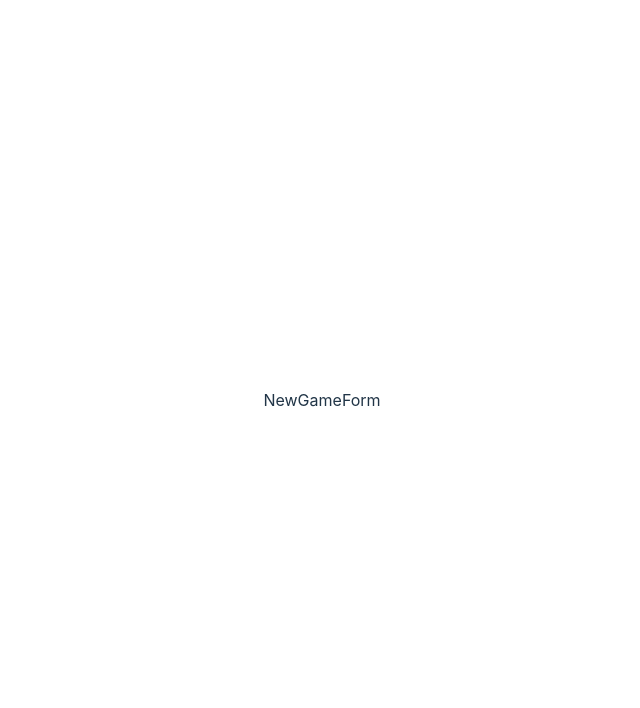
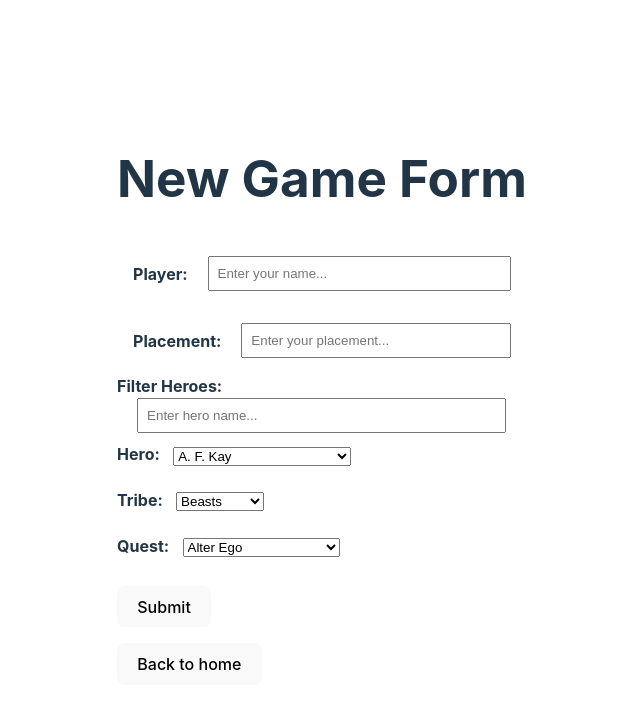
Before and after one commit to robbdouglas/hearthstone-battlegrounds-stats, a React (Vite) app: page /new-game-form in a window 1280 px wide. Shown: the top 708 px of the page, without its empty margins (318-958 px from the left). Built offline with nearby package versions, Linux system fonts and the light colour scheme.

Commit message:
create data dir with heroes, quests and tribes, NewGameForm and style

```diff
--- a/src/components/NewGameForm.jsx
+++ b/src/components/NewGameForm.jsx
@@ -1,9 +1,102 @@
-import React from 'react'
+// NewGameForm.jsx
+import React, { useState } from "react";
+import { Link } from "react-router-dom";
+import { heroes } from "../data/heroes";
+import { tribes } from "../data/tribes";
+import { quests } from "../data/quests";
+import "../styles/NewGameForm.css";
 
 function NewGameForm() {
+  const [filter, setFilter] = useState("");
+
+  const filteredHeroes = heroes.filter((hero) =>
+    hero.toLowerCase().includes(filter.toLowerCase())
+  );
+
+  console.log("Number of heroes:", heroes.length);
+  console.log("heroes:", heroes);
+
   return (
-    <div>NewGameForm</div>
-  )
+    <div>
+      <h1>New Game Form</h1>
+      <form>
+        <div className="label-input-container">
+          <div className="player-name-container">
+            <div className="input-line">
+              <label htmlFor="player-name">Player:</label>
+              <input
+                type="text"
+                id="player-name"
+                name="player-name"
+                placeholder="Enter your name..."
+              />
+            </div>
+          </div>
+          <div className="placement-container">
+            <div className="input-line">
+              <label htmlFor="placement">Placement:</label>
+
+              <input
+                type="number"
+                id="placement"
+                name="placement"
+                min="1"
+                max="8"
+                placeholder="Enter your placement..."
+              />
+            </div>
+          </div>
+          <div className="filter-container">
+            <label htmlFor="hero-filter">Filter Heroes:</label>
+            <input
+              type="text"
+              id="hero-filter"
+              name="hero-filter"
+              value={filter}
+              onChange={(e) => setFilter(e.target.value)}
+              placeholder="Enter hero name..."
+            />
+          </div>
+          <div className="hero-container">
+            <label htmlFor="hero">Hero:</label>
+            <select id="hero" name="hero">
+              {filteredHeroes.map((hero, index) => (
+                <option key={index} value={hero}>
+                  {hero}
+                </option>
+              ))}
+            </select>
+          </div>
+          <div className="tribe-container">
+            <label htmlFor="tribe">Tribe:</label>
+            <select id="tribe" name="tribe">
+              {tribes.map((tribe, index) => (
+                <option key={index} value={tribe}>
+                  {tribe}
+                </option>
+              ))}
+            </select>
+          </div>
+          <div className="quest-container">
+            <label htmlFor="quest">Quest:</label>
+            <select id="quest" name="quest">
+              {quests.map((quest, index) => (
+                <option key={index} value={quest}>
+                  {quest}
+                </option>
+              ))}
+            </select>
+          </div>
+        </div>
+        <div className="submit-btn-container">
+          <button type="submit">Submit</button>
+        </div>
+      </form>
+      <Link to="/dashboard">
+        <button className="back-to-home">Back to home</button>
+      </Link>
+    </div>
+  );
 }
 
-export default NewGameForm
+export default NewGameForm;
--- /dev/null
+++ b/src/data/heroes.js
@@ -0,0 +1,101 @@
+// heroes.js
+
+export const heroes = [
+    "A. F. Kay",
+    "Al'akir",
+    "Alexstrasza",
+    "Ambassador Faelin",
+    "Aranna Starseeker",
+    "Arch-Villain Rafaam",
+    "Bru'kan",
+    "C'Thun",
+    "Cap'n Hoggar",
+    "Captain Eudora",
+    "Captain Hooktusk",
+    "Cariel Roame",
+    "Chenvaala",
+    "Cookie the Cook",
+    "Dancin' Deryl",
+    "Death Speaker Blackthorn",
+    "Deathwing",
+    "Dinotamer Brann",
+    "Doc Hollidae",
+    "Drek'Thar",
+    "E.T.C., Band Manager",
+    "Edwin VanCleef",
+    "Elise Starseeker",
+    "Enhance-o Mechano",
+    "Forest Warden Omu",
+    "Fungalmancer Flurgl",
+    "Galakrond",
+    "Galewing",
+    "George the Fallen",
+    "Greybough",
+    "Guff Runetotem",
+    "Heistbaron Togwaggle",
+    "Illidan Stormrage",
+    "Inge, the Iron Hymn",
+    "Ini Stormcoil",
+    "Jandice Barov",
+    "Kael'thas Sunstrider",
+    "King Mukla",
+    "Kurtrus Ashfallen",
+    "Lady Vashj",
+    "Lich Baz'hial",
+    "Lord Barov",
+    "Lord Jaraxxus",
+    "Maiev Shadowsong",
+    "Malygos",
+    "Master Nguyen",
+    "Millhouse Manastorm",
+    "Millificent Manastorm",
+    "Mr. Bigglesworth",
+    "Murloc Holmes",
+    "Mutanus the Devourer",
+    "N'Zoth",
+    "Nozdormu",
+    "Onyxia",
+    "Overlord Saurfang",
+    "Ozumat",
+    "Patches the Pirate",
+    "Patchwerk",
+    "Professor Putricide",
+    "Pyramad",
+    "Queen Wagtoggle",
+    "Ragnaros the Firelord",
+    "Rakanishu",
+    "Reno Jackson",
+    "Rock Master Voone",
+    "Rokara",
+    "Scabbs Cutterbutter",
+    "Shudderwock",
+    "Silas Darkmoon",
+    "Sindragosa",
+    "Sir Finley Mrrgglton",
+    "Sire Denathrius",
+    "Skycap'n Kragg",
+    "Snake Eyes",
+    "Sneed",
+    "Sylvanas Windrunner",
+    "Tae'thelan Bloodwatcher",
+    "Tamsin Roame",
+    "Tavish Stormpike",
+    "Teron Gorefiend",
+    "Tess Greymane",
+    "The Curator",
+    "The Great Akazamzarak",
+    "The Jailer",
+    "The Lich King",
+    "The Rat King",
+    "Thorim, Stormlord",
+    "Tickatus",
+    "Trade Prince Gallywix",
+    "Vanndar Stormpike",
+    "Varden Dawngrasp",
+    "Vol'jin",
+    "Xyrella",
+    "Y'Shaarj",
+    "Yogg-Saron, Hope's End",
+    "Ysera",
+    "Zephrys the Great",
+  ];
--- /dev/null
+++ b/src/data/quests.js
@@ -0,0 +1,11 @@
+// quests.js
+
+export const quests = [
+    "Alter Ego",
+    "Anima Bribe",
+    "Another Hidden Buddy",
+    "Beyond the Mirage",
+    "Bloodsoaked Tome",
+    "Boom Squad",
+    "Cooked Book",
+  ];
--- /dev/null
+++ b/src/data/tribes.js
@@ -0,0 +1,14 @@
+// tribes.js
+
+export const tribes = [
+    "Beasts",
+    "Demons",
+    "Dragons",
+    "Elementals",
+    "Mechs",
+    "Murlocs",
+    "Naga",
+    "Pirates",
+    "Quilboar",
+    "Undead",
+  ];
--- /dev/null
+++ b/src/styles/NewGameForm.css
@@ -0,0 +1,43 @@
+/* NewGameForm.css */
+
+form {
+  display: flex;
+  flex-direction: column;
+}
+
+label {
+  align-self: center;
+  font-weight: bold;
+}
+
+input {
+  padding: 0.5rem;
+  margin-left: 20px;
+  width: 90%;
+  box-sizing: border-box;
+}
+
+.input-line {
+  display: flex;
+  flex-direction: row;
+  align-items: center;
+  margin: 1rem;
+}
+
+button {
+  margin-top: 1rem;
+  padding: 0.5rem 1rem;
+}
+
+.player-name-container label {
+  text-align: left;
+}
+
+select {
+  margin: 1em;
+}
+
+.player-name-container {
+  display: flex;
+  flex-direction: column;
+}
```
